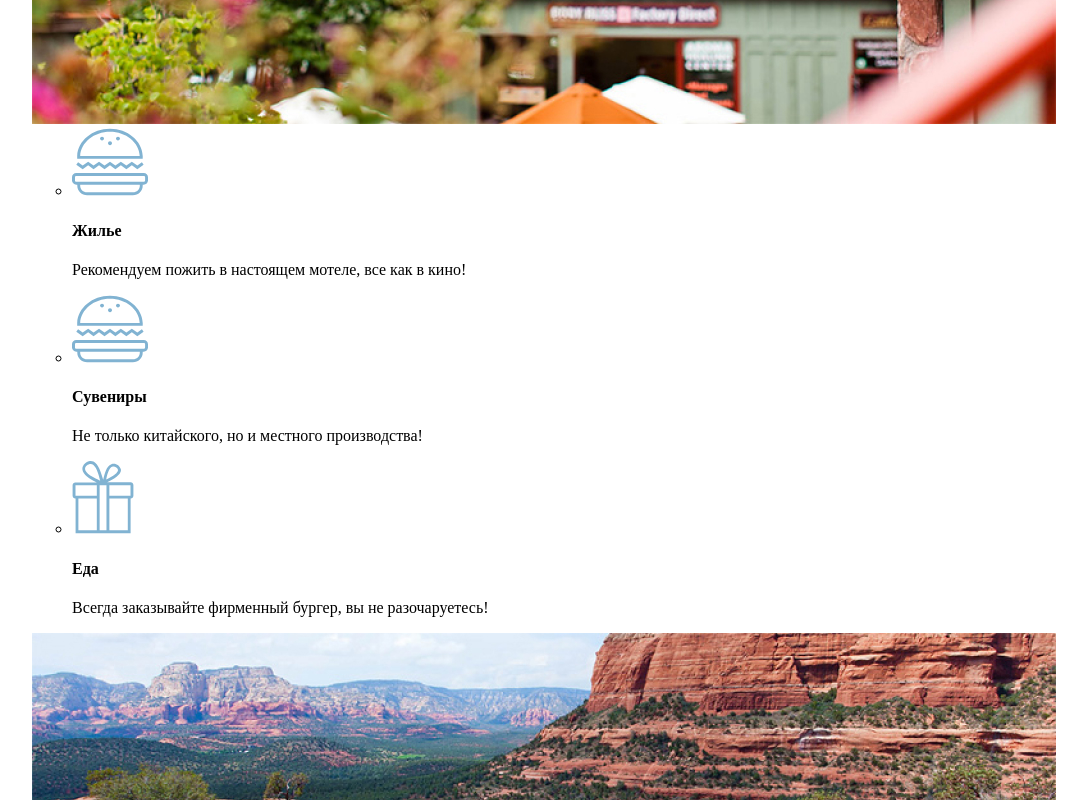
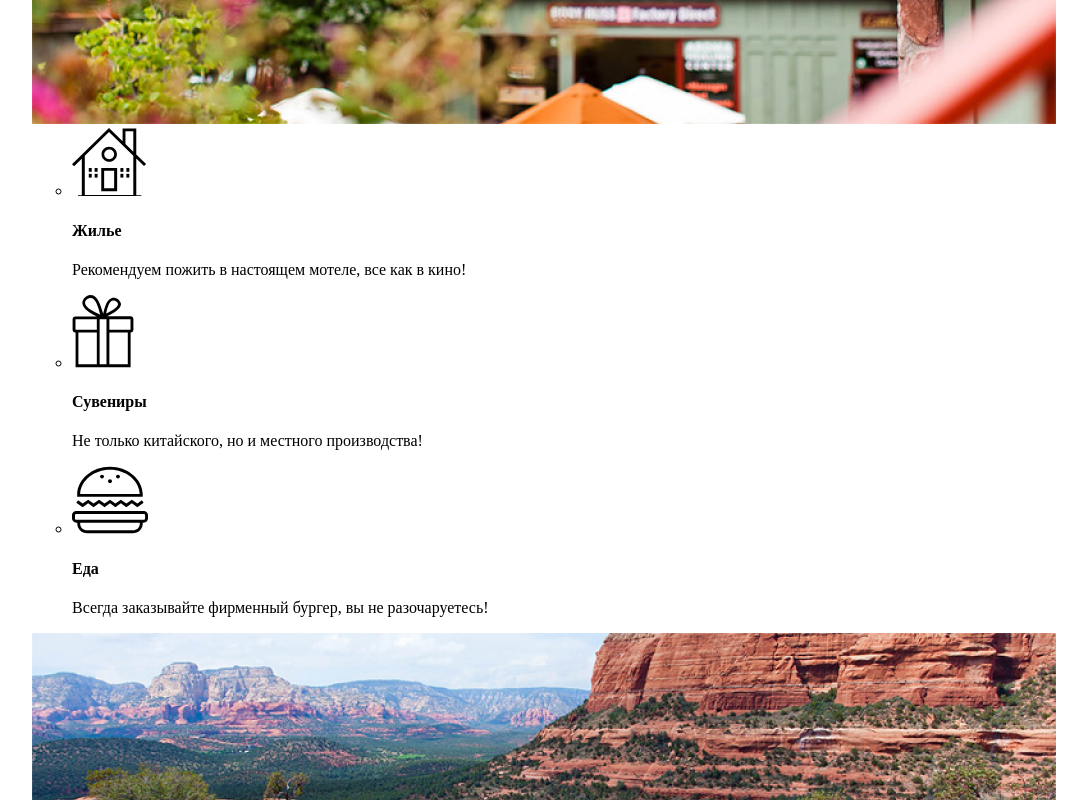
Before and after one commit to akaDuality/HTMLSchool, a website: page index.html in a window 1280 px wide. Shown: the part 2160-2960 px from the top of the page, without its empty margins (16-1103 px from the left). Drawn offline with Linux system fonts and the light colour scheme.

Commit message:
Fix icons

```diff
--- a/index.html
+++ b/index.html
@@ -373,35 +373,35 @@
             <li class="about-city-item">
               <section class="about-city-example">
                 <svg
+                  class="about-city-icon"
                   width="76"
                   height="68"
                   viewBox="0 0 76 68"
-                  fill="none"
+                  alt=""
                   xmlns="http://www.w3.org/2000/svg"
                 >
                   <path
-                    d="M71.7113 45.1158H4.28871C1.89501 45.1158 0 47.0406 0 49.2542V52.6226C0 54.8361 1.89501 56.6647 4.28871 56.6647H5.28609V57.6271C5.28609 62.9204 9.77428 67.155 15.1601 67.155H60.8399C66.3255 67.155 70.7139 62.8241 70.7139 57.6271V56.6647H71.7113C74.0053 56.6647 76 54.8361 76 52.5264V49.1579C76 47.0406 74.105 45.1158 71.7113 45.1158ZM67.8215 57.6271C67.8215 61.2843 64.7297 64.2677 60.9396 64.2677H15.0604C11.2703 64.2677 8.17848 61.2843 8.17848 57.6271V56.6647H67.8215V57.6271ZM73.0079 52.5264C73.0079 53.2 72.4095 53.7775 71.7113 53.7775H4.28871C3.59055 53.7775 2.99213 53.2 2.99213 52.5264V49.1579C2.99213 48.5805 3.59055 48.003 4.28871 48.003H71.811C72.5092 48.003 73.1076 48.5805 73.1076 49.2542V52.5264H73.0079Z"
-                    fill="#81B3D2"
+                    fill-rule="evenodd"
+                    clip-rule="evenodd"
+                    d="M29.2628 63.128H45.1343V40.0275H29.2628V63.128ZM42.1584 60.325H32.1395V42.8305H42.1584V60.325Z"
                   />
                   <path
-                    d="M16.1575 37.3198L21.5433 41.1694L27.0289 37.3198L32.5145 41.1694L38 37.3198L43.3859 41.1694L48.8714 37.3198L54.357 41.1694L59.8426 37.3198L65.3281 41.1694L71.6116 36.6461L69.916 34.3363L65.3281 37.5123L59.8426 33.6626L54.357 37.5123L48.8714 33.6626L43.3859 37.5123L38 33.6626L32.5145 37.5123L27.0289 33.6626L21.5433 37.5123L16.1575 33.6626L10.6719 37.5123L6.08402 34.3363L4.28875 36.6461L10.6719 41.1694L16.1575 37.3198Z"
-                    fill="#81B3D2"
+                    fill-rule="evenodd"
+                    clip-rule="evenodd"
+                    d="M37.1988 33.8402C33.0325 33.8402 29.5606 30.4573 29.5606 26.3011C29.5606 22.145 32.9333 18.8587 37.1988 18.8587C41.4642 18.8587 44.9361 22.145 44.9361 26.3011C44.9361 30.4573 41.4642 33.8402 37.1988 33.8402ZM42.1586 26.3011C42.1586 23.5948 39.8771 21.4684 37.1988 21.4684C34.5205 21.4684 32.2389 23.6915 32.2389 26.3011C32.2389 29.0075 34.5205 31.1339 37.1988 31.1339C39.9763 31.1339 42.1586 28.9108 42.1586 26.3011Z"
                   />
+                  <path d="M19.7401 40.0275H16.7642V43.7971H19.7401V40.0275Z" />
+                  <path d="M22.6168 40.0275H25.5927V43.7971H22.6168V40.0275Z" />
+                  <path d="M19.7401 45.8254H16.7642V49.5949H19.7401V45.8254Z" />
+                  <path d="M22.6168 45.8254H25.5927V49.5949H22.6168V45.8254Z" />
+                  <path d="M51.3842 40.0275H48.4083V43.7971H51.3842V40.0275Z" />
+                  <path d="M54.3601 40.0275H57.336V43.7971H54.3601V40.0275Z" />
+                  <path d="M51.3842 45.8254H48.4083V49.5949H51.3842V45.8254Z" />
+                  <path d="M54.3601 45.8254H57.336V49.5949H54.3601V45.8254Z" />
                   <path
-                    d="M70.7139 30.7759C70.7139 30.1985 70.8137 28.2736 70.7139 27.8887C70.0158 12.8751 55.6536 0.844971 38 0.844971C20.3465 0.844971 5.88453 12.8751 5.18637 27.8887C5.18637 28.2736 5.18637 30.1985 5.18637 30.7759H70.7139ZM38 3.7322C53.958 3.7322 67.1234 14.5112 67.7218 27.8887H8.1785C8.87666 14.5112 22.042 3.7322 38 3.7322Z"
-                    fill="#81B3D2"
-                  />
-                  <path
-                    d="M38 17.206C39.1017 17.206 39.9947 16.3443 39.9947 15.2812C39.9947 14.2182 39.1017 13.3564 38 13.3564C36.8983 13.3564 36.0052 14.2182 36.0052 15.2812C36.0052 16.3443 36.8983 17.206 38 17.206Z"
-                    fill="#81B3D2"
-                  />
-                  <path
-                    d="M30.021 12.4894C31.1227 12.4894 32.0157 11.6277 32.0157 10.5646C32.0157 9.50157 31.1227 8.6398 30.021 8.6398C28.9193 8.6398 28.0262 9.50157 28.0262 10.5646C28.0262 11.6277 28.9193 12.4894 30.021 12.4894Z"
-                    fill="#81B3D2"
-                  />
-                  <path
-                    d="M45.979 12.4894C47.0807 12.4894 47.9737 11.6277 47.9737 10.5646C47.9737 9.50157 47.0807 8.6398 45.979 8.6398C44.8773 8.6398 43.9842 9.50157 43.9842 10.5646C43.9842 11.6277 44.8773 12.4894 45.979 12.4894Z"
-                    fill="#81B3D2"
+                    fill-rule="evenodd"
+                    clip-rule="evenodd"
+                    d="M72.0169 38.093L74.1 36.0632L64.2795 26.4944V0.397726H50.5904V13.1561L37.0004 0.0111084L0 36.1599L2.08313 38.1896L9.82048 30.6506V67.186H5.95181V69.989H69.3386V67.186H64.2795V30.5539L72.0169 38.093ZM53.4671 3.29736H61.3036V23.6915L53.4671 16.0558V3.29736ZM61.3036 67.0893H12.7964V27.7509L37.0004 4.0706L61.3036 27.7509V67.0893Z"
                   />
                 </svg>
                 <h4 class="about-city-header">Жилье</h4>
@@ -413,37 +413,17 @@
             <li class="about-city-item">
               <section class="about-city-example">
                 <svg
-                  width="76"
-                  height="68"
-                  viewBox="0 0 76 68"
-                  fill="none"
+                  class="about-city-icon"
+                  width="62"
+                  height="73"
+                  viewBox="0 0 62 73"
                   xmlns="http://www.w3.org/2000/svg"
                 >
                   <path
-                    d="M71.7113 45.1158H4.28871C1.89501 45.1158 0 47.0406 0 49.2542V52.6226C0 54.8361 1.89501 56.6647 4.28871 56.6647H5.28609V57.6271C5.28609 62.9204 9.77428 67.155 15.1601 67.155H60.8399C66.3255 67.155 70.7139 62.8241 70.7139 57.6271V56.6647H71.7113C74.0053 56.6647 76 54.8361 76 52.5264V49.1579C76 47.0406 74.105 45.1158 71.7113 45.1158ZM67.8215 57.6271C67.8215 61.2843 64.7297 64.2677 60.9396 64.2677H15.0604C11.2703 64.2677 8.17848 61.2843 8.17848 57.6271V56.6647H67.8215V57.6271ZM73.0079 52.5264C73.0079 53.2 72.4095 53.7775 71.7113 53.7775H4.28871C3.59055 53.7775 2.99213 53.2 2.99213 52.5264V49.1579C2.99213 48.5805 3.59055 48.003 4.28871 48.003H71.811C72.5092 48.003 73.1076 48.5805 73.1076 49.2542V52.5264H73.0079Z"
-                    fill="#81B3D2"
-                  />
-                  <path
-                    d="M16.1575 37.3198L21.5433 41.1694L27.0289 37.3198L32.5145 41.1694L38 37.3198L43.3859 41.1694L48.8714 37.3198L54.357 41.1694L59.8426 37.3198L65.3281 41.1694L71.6116 36.6461L69.916 34.3363L65.3281 37.5123L59.8426 33.6626L54.357 37.5123L48.8714 33.6626L43.3859 37.5123L38 33.6626L32.5145 37.5123L27.0289 33.6626L21.5433 37.5123L16.1575 33.6626L10.6719 37.5123L6.08402 34.3363L4.28875 36.6461L10.6719 41.1694L16.1575 37.3198Z"
-                    fill="#81B3D2"
-                  />
-                  <path
-                    d="M70.7139 30.7759C70.7139 30.1985 70.8137 28.2736 70.7139 27.8887C70.0158 12.8751 55.6536 0.844971 38 0.844971C20.3465 0.844971 5.88453 12.8751 5.18637 27.8887C5.18637 28.2736 5.18637 30.1985 5.18637 30.7759H70.7139ZM38 3.7322C53.958 3.7322 67.1234 14.5112 67.7218 27.8887H8.1785C8.87666 14.5112 22.042 3.7322 38 3.7322Z"
-                    fill="#81B3D2"
-                  />
-                  <path
-                    d="M38 17.206C39.1017 17.206 39.9947 16.3443 39.9947 15.2812C39.9947 14.2182 39.1017 13.3564 38 13.3564C36.8983 13.3564 36.0052 14.2182 36.0052 15.2812C36.0052 16.3443 36.8983 17.206 38 17.206Z"
-                    fill="#81B3D2"
-                  />
-                  <path
-                    d="M30.021 12.4894C31.1227 12.4894 32.0157 11.6277 32.0157 10.5646C32.0157 9.50157 31.1227 8.6398 30.021 8.6398C28.9193 8.6398 28.0262 9.50157 28.0262 10.5646C28.0262 11.6277 28.9193 12.4894 30.021 12.4894Z"
-                    fill="#81B3D2"
-                  />
-                  <path
-                    d="M45.979 12.4894C47.0807 12.4894 47.9737 11.6277 47.9737 10.5646C47.9737 9.50157 47.0807 8.6398 45.979 8.6398C44.8773 8.6398 43.9842 9.50157 43.9842 10.5646C43.9842 11.6277 44.8773 12.4894 45.979 12.4894Z"
-                    fill="#81B3D2"
+                    d="M58.6978 21.291H58.6012H35.1498C48.2749 14.747 49.3365 10.6088 48.8539 8.29913C47.7924 4.54592 43.4495 1.65883 39.3962 3.19861C34.0882 5.21957 32.6406 13.1109 31.193 18.7889C29.3593 13.0147 27.6222 5.70075 23.4724 1.94754C22.3143 0.888939 20.5771 -0.169659 17.9714 0.0228134C14.1111 0.407758 8.61013 5.12333 10.9263 10.4163C13.0495 15.5168 20.0946 18.7889 24.8235 21.3873H3.3022C1.75807 21.3873 0.599976 22.6383 0.599976 24.0819V34.8603C0.599976 36.4001 1.85458 37.5549 3.3022 37.5549H3.59172V72.2H58.6012V37.5549H58.6978C60.2419 37.5549 61.4 36.3039 61.4 34.8603V24.0819C61.4 22.5421 60.1454 21.291 58.6978 21.291ZM40.9403 5.60452C42.967 5.31581 45.6692 6.85559 45.9587 8.68408C46.3447 11.2825 42.7739 13.6884 41.1333 14.747C38.7206 16.383 36.4044 17.2491 34.1847 18.5964C34.9568 15.0357 36.5974 6.18193 40.9403 5.60452ZM19.1295 15.0357C17.0063 13.5921 12.953 10.8013 13.0495 7.62548C13.146 4.16097 18.5505 1.37012 21.4457 3.9685C25.113 7.1443 26.8501 14.5545 28.2012 19.7512C25.113 18.2115 22.2178 17.0566 19.1295 15.0357ZM24.8235 69.3129H6.39045V37.5549H24.8235V69.3129ZM24.8235 34.6679H3.49521V24.1781H24.8235V34.6679ZM34.4743 69.3129H27.6222V24.1781H34.4743V69.3129ZM55.706 69.3129H37.3695V37.5549H55.8025V69.3129H55.706ZM58.5047 34.6679H37.3695V24.1781H58.5047V34.6679Z"
                   />
                 </svg>
+
                 <h4 class="about-city-header">Сувениры</h4>
                 <p class="about-city-text">
                   Не только китайского, но и местного производства!
@@ -453,15 +433,29 @@
             <li class="about-city-item">
               <section class="about-city-example">
                 <svg
-                  width="62"
-                  height="73"
-                  viewBox="0 0 62 73"
-                  fill="none"
+                  class="about-city-icon"
+                  width="76"
+                  height="68"
+                  viewBox="0 0 76 68"
                   xmlns="http://www.w3.org/2000/svg"
                 >
                   <path
-                    d="M58.6978 21.291H58.6012H35.1498C48.2749 14.747 49.3365 10.6088 48.8539 8.29913C47.7924 4.54592 43.4495 1.65883 39.3962 3.19861C34.0882 5.21957 32.6406 13.1109 31.193 18.7889C29.3593 13.0147 27.6222 5.70075 23.4724 1.94754C22.3143 0.888939 20.5771 -0.169659 17.9714 0.0228134C14.1111 0.407758 8.61013 5.12333 10.9263 10.4163C13.0495 15.5168 20.0946 18.7889 24.8235 21.3873H3.3022C1.75807 21.3873 0.599976 22.6383 0.599976 24.0819V34.8603C0.599976 36.4001 1.85458 37.5549 3.3022 37.5549H3.59172V72.2H58.6012V37.5549H58.6978C60.2419 37.5549 61.4 36.3039 61.4 34.8603V24.0819C61.4 22.5421 60.1454 21.291 58.6978 21.291ZM40.9403 5.60452C42.967 5.31581 45.6692 6.85559 45.9587 8.68408C46.3447 11.2825 42.7739 13.6884 41.1333 14.747C38.7206 16.383 36.4044 17.2491 34.1847 18.5964C34.9568 15.0357 36.5974 6.18193 40.9403 5.60452ZM19.1295 15.0357C17.0063 13.5921 12.953 10.8013 13.0495 7.62548C13.146 4.16097 18.5505 1.37012 21.4457 3.9685C25.113 7.1443 26.8501 14.5545 28.2012 19.7512C25.113 18.2115 22.2178 17.0566 19.1295 15.0357ZM24.8235 69.3129H6.39045V37.5549H24.8235V69.3129ZM24.8235 34.6679H3.49521V24.1781H24.8235V34.6679ZM34.4743 69.3129H27.6222V24.1781H34.4743V69.3129ZM55.706 69.3129H37.3695V37.5549H55.8025V69.3129H55.706ZM58.5047 34.6679H37.3695V24.1781H58.5047V34.6679Z"
-                    fill="#81B3D2"
+                    d="M71.7113 45.1158H4.28871C1.89501 45.1158 0 47.0406 0 49.2542V52.6226C0 54.8361 1.89501 56.6647 4.28871 56.6647H5.28609V57.6271C5.28609 62.9204 9.77428 67.155 15.1601 67.155H60.8399C66.3255 67.155 70.7139 62.8241 70.7139 57.6271V56.6647H71.7113C74.0053 56.6647 76 54.8361 76 52.5264V49.1579C76 47.0406 74.105 45.1158 71.7113 45.1158ZM67.8215 57.6271C67.8215 61.2843 64.7297 64.2677 60.9396 64.2677H15.0604C11.2703 64.2677 8.17848 61.2843 8.17848 57.6271V56.6647H67.8215V57.6271ZM73.0079 52.5264C73.0079 53.2 72.4095 53.7775 71.7113 53.7775H4.28871C3.59055 53.7775 2.99213 53.2 2.99213 52.5264V49.1579C2.99213 48.5805 3.59055 48.003 4.28871 48.003H71.811C72.5092 48.003 73.1076 48.5805 73.1076 49.2542V52.5264H73.0079Z"
+                  />
+                  <path
+                    d="M16.1575 37.3198L21.5433 41.1694L27.0289 37.3198L32.5145 41.1694L38 37.3198L43.3859 41.1694L48.8714 37.3198L54.357 41.1694L59.8426 37.3198L65.3281 41.1694L71.6116 36.6461L69.916 34.3363L65.3281 37.5123L59.8426 33.6626L54.357 37.5123L48.8714 33.6626L43.3859 37.5123L38 33.6626L32.5145 37.5123L27.0289 33.6626L21.5433 37.5123L16.1575 33.6626L10.6719 37.5123L6.08402 34.3363L4.28875 36.6461L10.6719 41.1694L16.1575 37.3198Z"
+                  />
+                  <path
+                    d="M70.7139 30.7759C70.7139 30.1985 70.8137 28.2736 70.7139 27.8887C70.0158 12.8751 55.6536 0.844971 38 0.844971C20.3465 0.844971 5.88453 12.8751 5.18637 27.8887C5.18637 28.2736 5.18637 30.1985 5.18637 30.7759H70.7139ZM38 3.7322C53.958 3.7322 67.1234 14.5112 67.7218 27.8887H8.1785C8.87666 14.5112 22.042 3.7322 38 3.7322Z"
+                  />
+                  <path
+                    d="M38 17.206C39.1017 17.206 39.9947 16.3443 39.9947 15.2812C39.9947 14.2182 39.1017 13.3564 38 13.3564C36.8983 13.3564 36.0052 14.2182 36.0052 15.2812C36.0052 16.3443 36.8983 17.206 38 17.206Z"
+                  />
+                  <path
+                    d="M30.021 12.4894C31.1227 12.4894 32.0157 11.6277 32.0157 10.5646C32.0157 9.50157 31.1227 8.6398 30.021 8.6398C28.9193 8.6398 28.0262 9.50157 28.0262 10.5646C28.0262 11.6277 28.9193 12.4894 30.021 12.4894Z"
+                  />
+                  <path
+                    d="M45.979 12.4894C47.0807 12.4894 47.9737 11.6277 47.9737 10.5646C47.9737 9.50157 47.0807 8.6398 45.979 8.6398C44.8773 8.6398 43.9842 9.50157 43.9842 10.5646C43.9842 11.6277 44.8773 12.4894 45.979 12.4894Z"
                   />
                 </svg>
                 <h4 class="about-city-header">Еда</h4>
@@ -545,7 +539,6 @@
             >
               <path
                 d="M11.9473 0.280727C13.7368 -0.245588 15.2105 0.491254 15.8421 1.43862C16.5789 1.2281 17.3158 0.912306 18.0526 0.70178C18.0526 1.54389 17.5263 2.28073 17.1052 2.49125C17.8421 2.70178 18.4737 1.96494 18.4737 1.96494C18.2631 3.01757 17.421 3.75441 16.7895 4.0702C16.5789 11.0176 13.3158 15.6491 5.84209 15.4386C5.31577 15.4386 5.94735 15.4386 5.31577 15.4386C4.89472 15.4386 0.789454 15.0176 0.0526123 13.5439C2.47366 13.7544 4.26314 13.1228 5.10524 12.386C4.05261 12.0702 2.15788 11.8597 1.84209 9.33336C2.26314 9.43862 2.47366 9.54389 3.21051 9.43862C1.94735 8.59652 0.473665 7.85967 0.578928 5.54389C0.894718 5.85967 1.73682 6.0702 2.05261 6.0702C1.31577 5.85967 -0.0526509 2.59652 1.10524 1.01757C3.10524 2.91231 5.10524 4.70178 8.89472 4.91231C8.99998 2.49125 10.0526 0.912306 11.9473 0.280727Z"
-                fill="white"
               />
             </svg>
           </a>
@@ -561,7 +554,6 @@
             >
               <path
                 d="M17.1813 0.966797H2.81331C1.30618 0.966797 0 2.27297 0 3.7801V12.1195C0 13.7271 1.30618 15.0333 2.81331 15.0333H17.1813C18.7889 15.0333 19.9946 13.7271 19.9946 12.22V3.7801C20.095 2.27297 18.7889 0.966797 17.1813 0.966797ZM7.03327 11.4162V4.5839L13.8656 8.00006L7.03327 11.4162Z"
-                fill="white"
               />
             </svg>
           </a>
@@ -577,7 +569,6 @@
             >
               <path
                 d="M6.88749 3.93489C7.66184 3.93489 8.43619 3.93489 9.21054 3.93489C9.21054 2.83213 9.21054 1.72937 9.21054 0.526367C8.24261 0.526367 7.37146 0.526367 6.40353 0.526367C3.40292 0.726868 2.2414 2.93238 2.62857 6.64166H0.78949V10.1504H2.72536C2.72536 13.2582 2.72536 16.366 2.72536 19.4737C3.98368 19.4737 5.242 19.4737 6.40353 19.4737C6.40353 16.366 6.40353 13.2582 6.40353 10.1504H9.21054V6.64166H6.40353C6.40353 5.63915 6.40353 4.23564 6.88749 3.93489Z"
-                fill="white"
               />
             </svg>
           </a>
@@ -596,7 +587,6 @@
           >
             <path
               d="M14.15 -0.0500488H14.05L0.550049 1.34995V26.05L14.05 34.0499L27.45 26.05V1.34995L14.15 -0.0500488ZM25.55 12.05L14.05 5.24995V5.14995H13.95L13.85 5.04995V5.14995L2.45005 12.05V3.04995L13.95 1.84995L25.55 3.04995V12.05ZM13.95 6.74995L25.45 13.45L20.95 16.05L13.85 11.85V13.25L19.75 16.75L18.85 17.25L13.85 14.25V15.65L17.65 17.95L16.85 18.45L13.85 16.65V18.05L15.75 19.15L13.95 20.25L2.55005 13.55L13.95 6.74995ZM2.45005 15.05L13.85 21.85V22.85L5.95005 18.15V19.55L13.95 24.35V25.45L5.95005 20.75V22.15L13.95 26.95L22.05 22.05V16.85L25.45 14.85V24.85L13.95 31.75L2.45005 24.95V15.05Z"
-              fill="black"
             />
           </svg>
         </a>
```
Also changed, not shown: form.html (+0 -4 lines).
